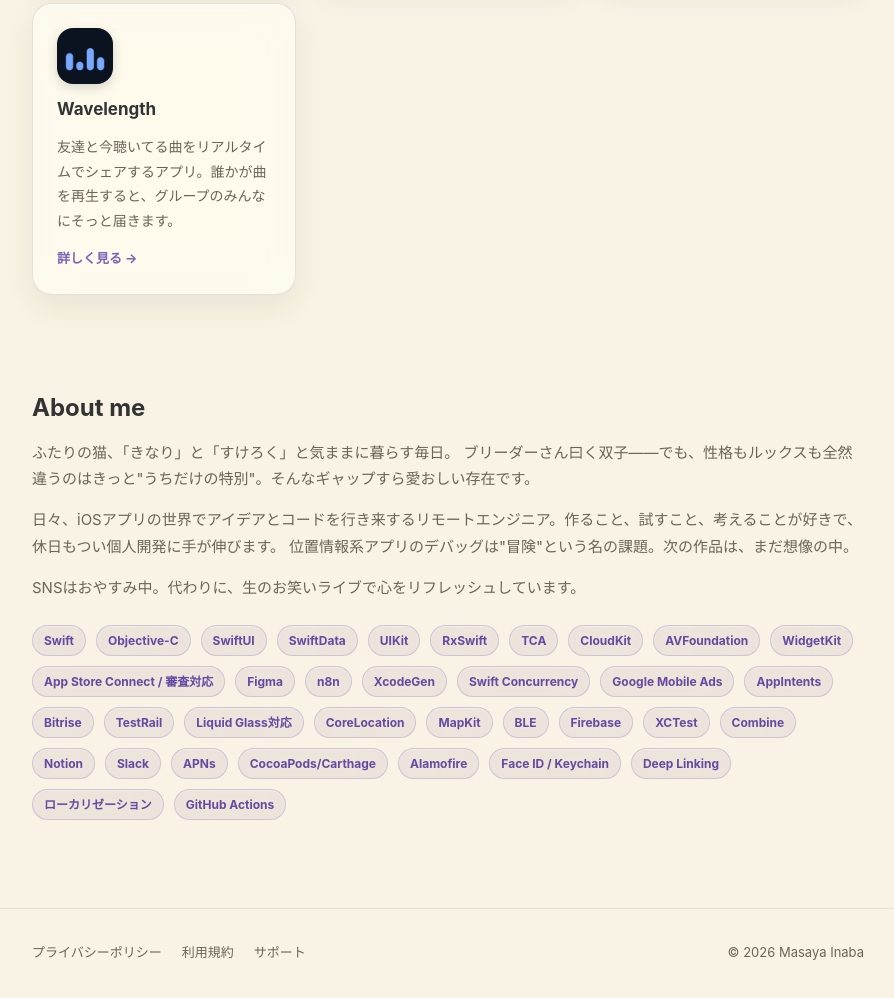
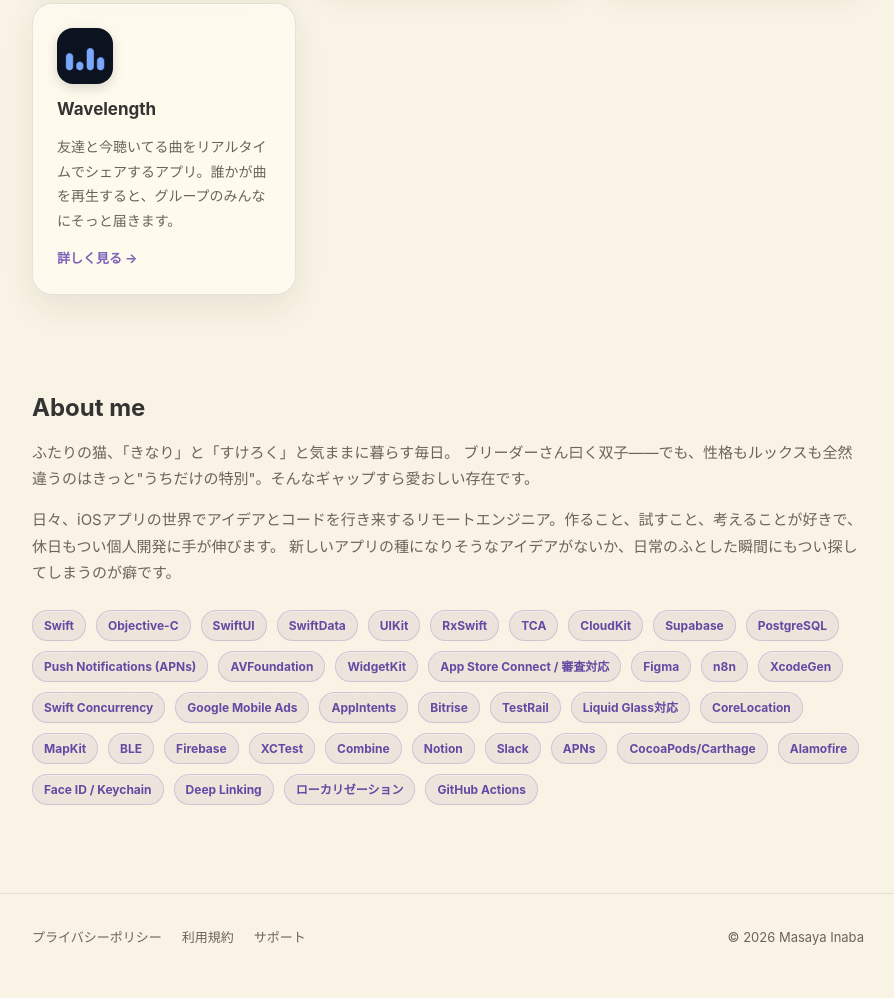
Before and after one commit to ma-inaba/ma-inaba.github.io, a plain HTML site: page index.html in a window 1280 px wide. Shown: the part 880-1878 px from the top of the page, without its empty margins (192-1086 px from the left). Drawn offline with Linux system fonts and the light colour scheme; a web font is replaced by a local one.

Commit message:
About meを更新、技術スタックにSupabase/PostgreSQL/Push Notificationsを追加

```diff
--- a/index.html
+++ b/index.html
@@ -92,10 +92,7 @@
             </p>
             <p>
                 日々、iOSアプリの世界でアイデアとコードを行き来するリモートエンジニア。作ること、試すこと、考えることが好きで、休日もつい個人開発に手が伸びます。
-                位置情報系アプリのデバッグは"冒険"という名の課題。次の作品は、まだ想像の中。
-            </p>
-            <p>
-                SNSはおやすみ中。代わりに、生のお笑いライブで心をリフレッシュしています。
+                新しいアプリの種になりそうなアイデアがないか、日常のふとした瞬間にもつい探してしまうのが癖です。
             </p>
         </div>
 
@@ -108,6 +105,9 @@
             <span class="tech-pill">RxSwift</span>
             <span class="tech-pill">TCA</span>
             <span class="tech-pill">CloudKit</span>
+            <span class="tech-pill">Supabase</span>
+            <span class="tech-pill">PostgreSQL</span>
+            <span class="tech-pill">Push Notifications (APNs)</span>
             <span class="tech-pill">AVFoundation</span>
             <span class="tech-pill">WidgetKit</span>
             <span class="tech-pill">App Store Connect / 審査対応</span>
```
